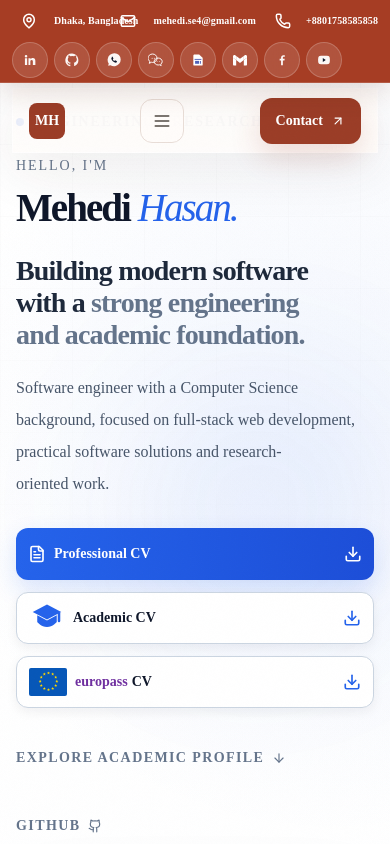
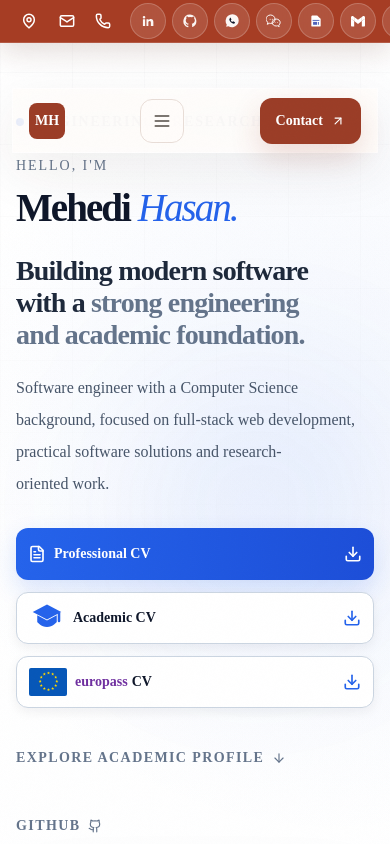
Before and after one commit to Mehedi1-SWE/portfolio, a Next.js app: page / in a window 390 px wide. Shown: the top 844 px of the page. Built offline with nearby package versions, Linux system fonts and the light colour scheme.

Commit message:
Make mobile top bar compact with tappable contact icons

```diff
--- a/components/TopBar.tsx
+++ b/components/TopBar.tsx
@@ -73,13 +73,13 @@ export function TopBar() {
   return (
     <div className="fixed left-1/2 top-0 z-[60] w-full max-w-[1280px] -translate-x-1/2 border-b border-white/15 bg-[#A63D24] text-white shadow-[0_8px_28px_rgba(80,31,19,.16)]">
 
-      <div className="flex w-full flex-col gap-1 px-3 py-1 lg:min-h-[42px] lg:flex-row lg:items-center lg:justify-between lg:gap-3 lg:px-6 lg:py-0">
+      <div className="flex h-[42px] w-full items-center gap-3 overflow-x-auto px-3 lg:min-h-[42px] lg:justify-between lg:gap-3 lg:overflow-visible lg:px-6">
 
-        <div className="flex min-h-[34px] w-full min-w-0 flex-1 items-center justify-between gap-3 px-0 lg:min-h-[42px] lg:w-auto lg:gap-5 lg:px-0">
+        <div className="flex min-w-0 shrink-0 items-center gap-2 px-0 lg:min-h-[42px] lg:gap-5 lg:px-0">
 
           {/* ================= LEFT CONTACT INFORMATION ================= */}
 
-          <div className="flex min-w-0 items-center gap-3 overflow-x-auto text-[10px] font-semibold tracking-[.01em] sm:gap-5 sm:text-[13px] lg:overflow-visible">
+          <div className="flex shrink-0 items-center gap-1 text-[10px] font-semibold tracking-[.01em] lg:gap-5 lg:text-[13px]">
 
             {/* =====================================================
                             LOCATION
@@ -147,11 +147,11 @@ export function TopBar() {
                 </svg>
               </span>
 
-              <span className="inline">Dhaka, Bangladesh</span>
+              <span className="hidden lg:inline">Dhaka, Bangladesh</span>
             </a>
 
 
-            <span className="hidden h-6 w-px bg-white/25 sm:block" />
+            <span className="hidden h-6 w-px bg-white/25 lg:block" />
 
 
             {/* =====================================================
@@ -256,11 +256,11 @@ export function TopBar() {
                 </span>
               </span>
 
-              <span>mehedi.se4@gmail.com</span>
+              <span className="hidden lg:inline">mehedi.se4@gmail.com</span>
             </a>
 
 
-            <span className="hidden h-6 w-px bg-white/25 md:block" />
+            <span className="hidden h-6 w-px bg-white/25 lg:block" />
 
 
             {/* =====================================================
@@ -341,7 +341,7 @@ export function TopBar() {
                 </span>
               </span>
 
-              <span>+8801758585858</span>
+              <span className="hidden lg:inline">+8801758585858</span>
             </a>
 
           </div>
@@ -349,7 +349,7 @@ export function TopBar() {
 
         {/* ================= SOCIAL ICONS ================= */}
 
-        <div className="topbar-social-scroll flex w-full shrink-0 items-center justify-start gap-1.5 overflow-x-auto sm:gap-2 lg:w-auto lg:max-w-none lg:justify-end lg:overflow-visible">
+        <div className="topbar-social-scroll flex shrink-0 items-center justify-start gap-1.5 lg:w-auto lg:max-w-none lg:justify-end lg:gap-2 lg:overflow-visible">
 
           {socialItems.map(({ label, href, color, icon: Icon }) =>
             label === "WeChat" ? (
```
